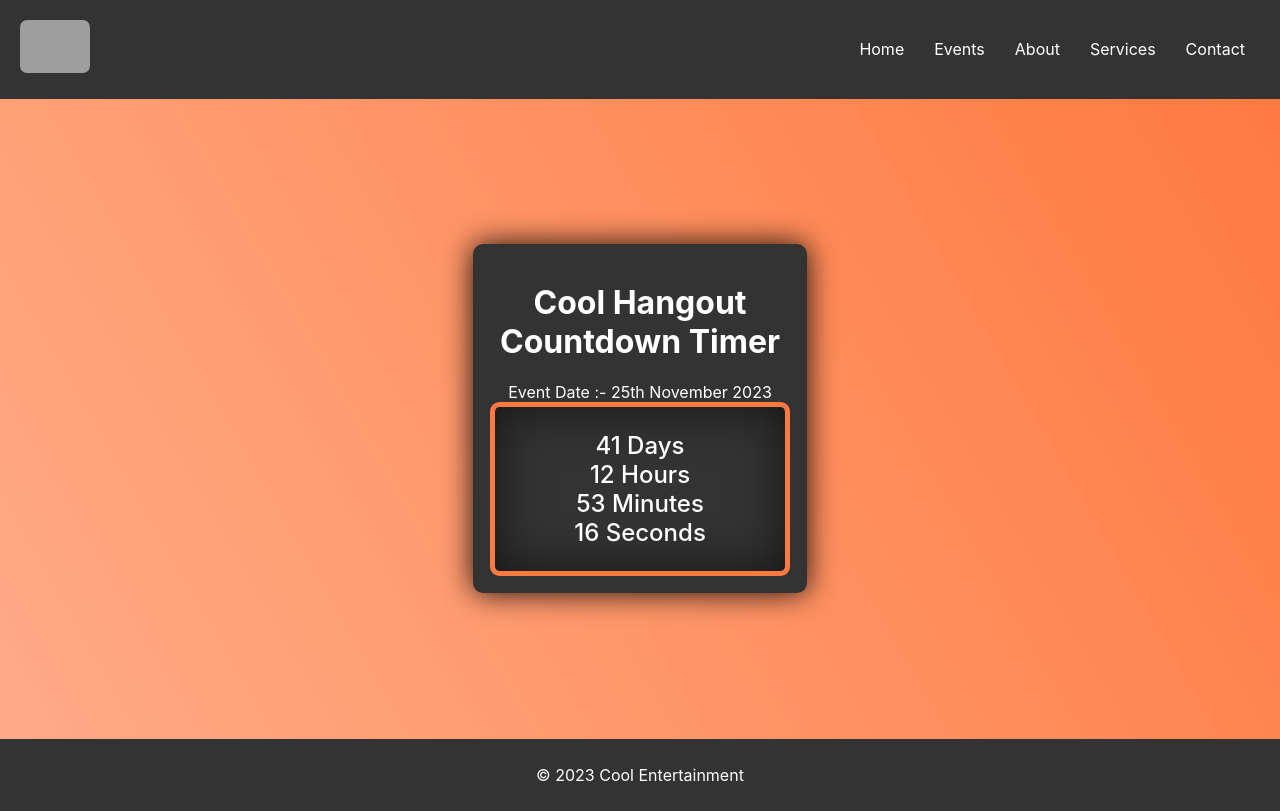
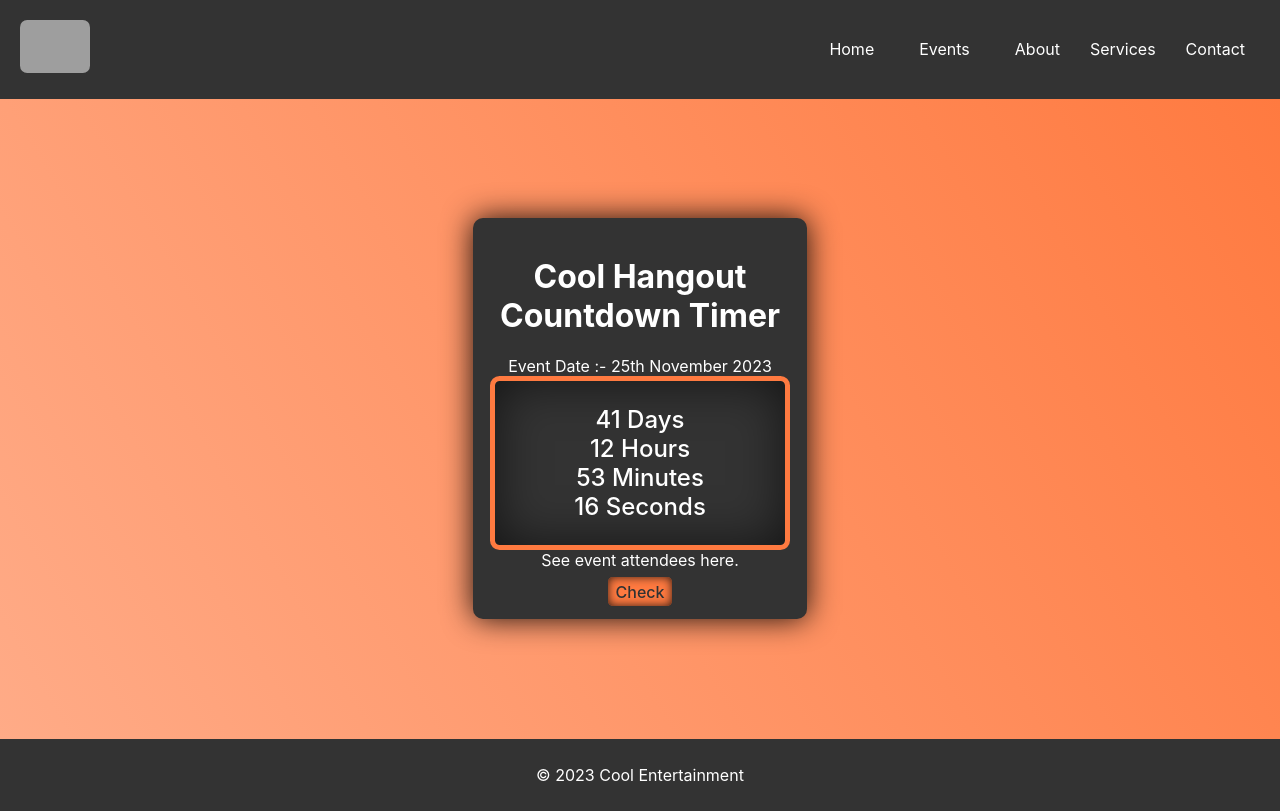
Before and after one commit to Rightone0130/Random_works, a React (Create React App) app in the folder cool_entertainment/: page /Events in a window 1280 px wide. Built offline with nearby package versions, Linux system fonts and the light colour scheme; grey boxes are pictures that could not be loaded.

Commit message:
working on events section

```diff
--- a/cool_entertainment/src/App.js
+++ b/cool_entertainment/src/App.js
@@ -1,19 +1,25 @@
-
+import { BrowserRouter as Router, Routes, Route, Outlet, useNavigate } from "react-router-dom";
 import './App.css';
-import CountdownTimer from './componenets/countdownTimer/countdownTimer';
+import CountdownTimer from './componenets/countdownTimer/countdownTimer'; // Fix typo here
 import Footer from './componenets/footer/footer';
 import Header from './componenets/header/header';
 import LandingPage from './componenets/landingPage/landingPage';
+import Events from "./componenets/Events/events";
 
 function App() {
   return (
-   <>
-   <Header/>
-   {/* <LandingPage/> */}
-   <CountdownTimer/>
-   <Footer/>
-
-   </>
+    <>
+        <Router>
+          <Header/>
+            <Routes>
+                <Route index element={<LandingPage/>}></Route>
+                <Route path="/Events" element={<Events/>}></Route>
+                <Route path="/rightpics/SignUp" element={<></>}></Route>
+                <Route path="/*" element={<>Error Page</>}></Route>
+            </Routes>
+           <Footer/>
+        </Router>
+    </>
   );
 }
 
--- /dev/null
+++ b/cool_entertainment/src/componenets/Events/events.js
@@ -0,0 +1,16 @@
+import React from "react";
+import CountdownTimer from "../countdownTimer/countdownTimer";
+
+
+
+const Events = () => {
+
+return(
+    <>
+    <CountdownTimer/>
+    </>
+)
+}
+
+
+export default Events
--- a/cool_entertainment/src/componenets/countdownTimer/countdownTimer.css
+++ b/cool_entertainment/src/componenets/countdownTimer/countdownTimer.css
@@ -13,15 +13,30 @@
   padding: 1em;
   box-shadow: inset 0 0 50px rgba(0, 0, 0, 0.6);
 }
+.see__details{
+  margin-bottom: 0.7em;
+}
+.check{
+  background-color: #FF7A40;
+  box-shadow: inset 0 0 10px #301b12;
+  padding: 0.3em 0.5em;
+  border-radius: 0.3em;
+  cursor: pointer;
+  font-weight:500;
+  transition:100ms ease-out ;
+  color: rgb(48, 50, 51);
+}
+.check:hover{
+  background-color: transparent;
+  border: 2px solid #FF7A40;
+  padding: 0.4em 0.6em;
+  font-weight:300;
+  color: white;
 
+}
 @media (max-width: 500px) {
     .countdown {
       flex-direction: column;
-      font-size: 1.5em;
-      font-weight:500;
-      border: 5px solid #FF7A40;
-      border-radius: 0.4em;
-      padding: 1em;
-      box-shadow: inset 0 0 50px rgba(0, 0, 0, 0.6);
+
     }
   }
--- a/cool_entertainment/src/componenets/countdownTimer/countdownTimer.js
+++ b/cool_entertainment/src/componenets/countdownTimer/countdownTimer.js
@@ -58,6 +58,8 @@ const CountdownTimer = () => {
           <span>{seconds}</span> Seconds
         </div>
       </div>
+      <div className='see__details'>See event attendees here. </div>
+      <a className='check'> Check</a>
     </CountdownContainer>
     </div>
   );
--- a/cool_entertainment/src/componenets/header/Header.js
+++ b/cool_entertainment/src/componenets/header/Header.js
@@ -1,19 +1,6 @@
 import React, { useState } from 'react';
 import './header.css'
-
-
-// const Header = () => {
-//     return(
-//         <>
-
-//        <header className="header">
-//         <h1>Welcome to Cool Entertainment</h1>
-//       </header>
-//         </>
-//     )
-// }
-
-// export default Header
+import { Link } from 'react-router-dom';
 
 
 
@@ -29,7 +16,7 @@ const Header = () => {
         <div className="logo"><a href="/"><img width={70} src='https://res.cloudinary.com/dcntmhgwf/image/upload/v1697381606/Cool%20entertainment/IMG-20221116-WA0023_k4ep9i.jpg'/></a></div>
         <nav className={`nav ${isMobileNavOpen ? 'open' : ''}`}>
           <a href="/">Home</a>
-          <a href="/">Events</a>
+          <Link to="/events"> <a href="/">Events</a> </Link>
           <a href="/">About</a>
           <a href="/">Services</a>
           <a href="/">Contact</a>
--- a/cool_entertainment/src/componenets/landingPage/landingPage.css
+++ b/cool_entertainment/src/componenets/landingPage/landingPage.css
@@ -18,7 +18,8 @@
   }
 
   .btn-primary {
-    background-color: #f06;
+    background-color: #FF7A40;
+    box-shadow: inset 0 0 10px #301b12;
     color: #fff;
     padding: 10px 20px;
     border: none;
--- a/cool_entertainment/src/componenets/landingPage/landingPage.js
+++ b/cool_entertainment/src/componenets/landingPage/landingPage.js
@@ -10,7 +10,7 @@ function LandingPage() {
         <section className="hero">
           <h2>Experience Unforgettable Events with Us</h2>
           <p className='hero__tag'>Your one-stop solution for amazing events!</p>
-          {/* <Link to="/events" className="btn-primary">Explore Events</Link> */}
+          <Link to="/events" className="btn-primary">Explore Events</Link>
         </section>
         <section className="about">
           <h2>About Us</h2>
```
Also changed, not shown: cool_entertainment/src/componenets/header/header.css (+1 -17 lines), cool_entertainment/src/componenets/Events/events.css (added), 13 other files (tests, documents, lock files or other folders).
